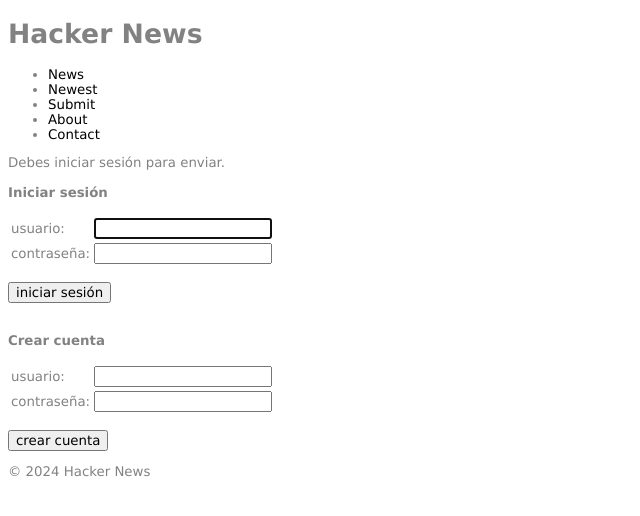
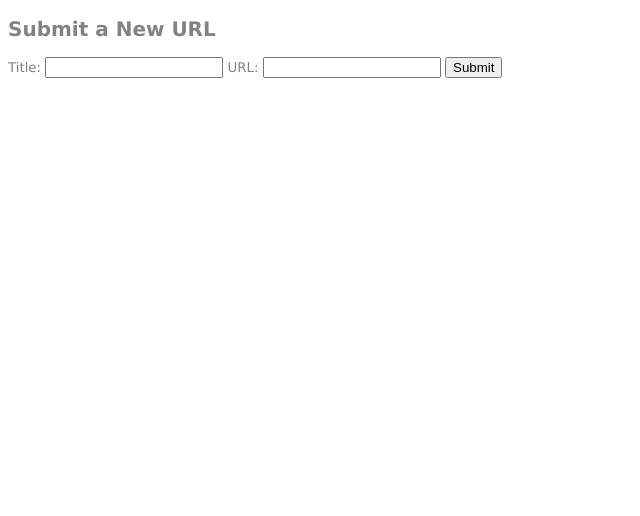
Before and after one commit to hn12b-Els-nais-hackers/HackerNews, a Django app: page /submit/ in a window 1280 px wide. Shown: the top 516 px of the page, without its empty margins (0-640 px from the left). Run offline with Django 5.2, Linux system fonts and the light colour scheme.

Commit message:
Logo implemented and submit page changed

```diff
--- a/News/templates/News/base.html
+++ b/News/templates/News/base.html
@@ -10,16 +10,6 @@
 </head>
 <body>
     <header>
-        <h1>Hacker News</h1>
-        <nav>
-            <ul>
-                <li><a href="{% url 'news' %}">News</a></li>
-                <li><a href="{% url 'newest' %}">Newest</a></li>
-                <li><a href="{% url 'submit' %}">Submit</a></li>
-                <li><a href="#">About</a></li>  <!-- Placeholder for an About page -->
-                <li><a href="#">Contact</a></li>  <!-- Placeholder for a Contact page -->
-            </ul>
-        </nav>
     </header>
 
     <main>
@@ -28,7 +18,6 @@
     </main>
 
     <footer>
-        <p>© 2024 Hacker News</p>
     </footer>
 </body>
 </html>
--- a/News/templates/News/newest.html
+++ b/News/templates/News/newest.html
@@ -10,6 +10,11 @@
             <td bgcolor="#ff6600">
                 <table border="0" cellpadding="0" cellspacing="0" width="100%" style="padding:2px">
                     <tr>
+                        <td style = "width:18px;padding-right:4px">
+                            <a href ="https://news.ycombinator.com">
+                                <img src="https://news.ycombinator.com/y18.svg" width="18" style="border: 1px white solid; display:block">
+                            </a>
+                        </td>
                         <td style="line-height:12pt; height:10px;">
                             <span class="pagetop">
                                 <b class="hnname">
--- a/News/templates/News/news.html
+++ b/News/templates/News/news.html
@@ -10,6 +10,11 @@
             <td bgcolor="#ff6600">
                 <table border="0" cellpadding="0" cellspacing="0" width="100%" style="padding:2px">
                     <tr>
+                        <td style = "width:18px;padding-right:4px">
+                            <a href ="https://news.ycombinator.com">
+                                <img src="https://news.ycombinator.com/y18.svg" width="18" style="border: 1px white solid; display:block">
+                            </a>
+                        </td>
                         <td style="line-height:12pt; height:10px;">
                             <span class="pagetop">
                                 <b class="hnname">
--- a/News/templates/News/submit.html
+++ b/News/templates/News/submit.html
@@ -1,63 +1,17 @@
 {% extends 'News/base.html' %}
 
-{% block title %}Submit{% endblock %}
+{% block title %}Submit a New URL{% endblock %}
 
 {% block content %}
-<html lang="es">
-    <head>
-        <meta name="referrer" content="origin">
-        <meta name="viewport" content="width=device-width, initial-scale=1.0">
-    </head>
-    <body>
-        Debes iniciar sesión para enviar.<br>
-        <br>
-        <b>Iniciar sesión</b>
-        <br>
-        <br>
-        <form action="{% url 'submit' %}" method="post">
-            {% csrf_token %}
-            <table border="0">
-                <tr>
-                    <td>usuario:</td>
-                    <td>
-                        <input type="text" name="username" size="20" autocorrect="off" spellcheck="false" autocapitalize="off" autofocus="true">
-                    </td>
-                </tr>
-                <tr>
-                    <td>contraseña:</td>
-                    <td>
-                        <input type="password" name="password" size="20">
-                    </td>
-                </tr>
-            </table>
-            <br>
-            <input type="submit" value="iniciar sesión">
-        </form>
-        <br>
-        <br>
-        <b>Crear cuenta</b>
-        <br>
-        <br>
-        <form action="{% url 'submit' %}" method="post">
-            {% csrf_token %}
-            <input type="hidden" name="creating" value="t">
-            <table border="0">
-                <tr>
-                    <td>usuario:</td>
-                    <td>
-                        <input type="text" name="username" size="20" autocorrect="off" spellcheck="false" autocapitalize="off">
-                    </td>
-                </tr>
-                <tr>
-                    <td>contraseña:</td>
-                    <td>
-                        <input type="password" name="password" size="20">
-                    </td>
-                </tr>
-            </table>
-            <br>
-            <input type="submit" value="crear cuenta">
-        </form>
-    </body>
-</html>
+    <h2>Submit a New URL</h2>
+    <form method="POST" action="{% url 'submit' %}">
+        {% csrf_token %}
+        <label for="title">Title:</label>
+        <input type="text" id="title" name="title" required>
+
+        <label for="url">URL:</label>
+        <input type="url" id="url" name="url" required>
+
+        <button type="submit">Submit</button>
+    </form>
 {% endblock %}
```
Also changed, not shown: db.sqlite3.
